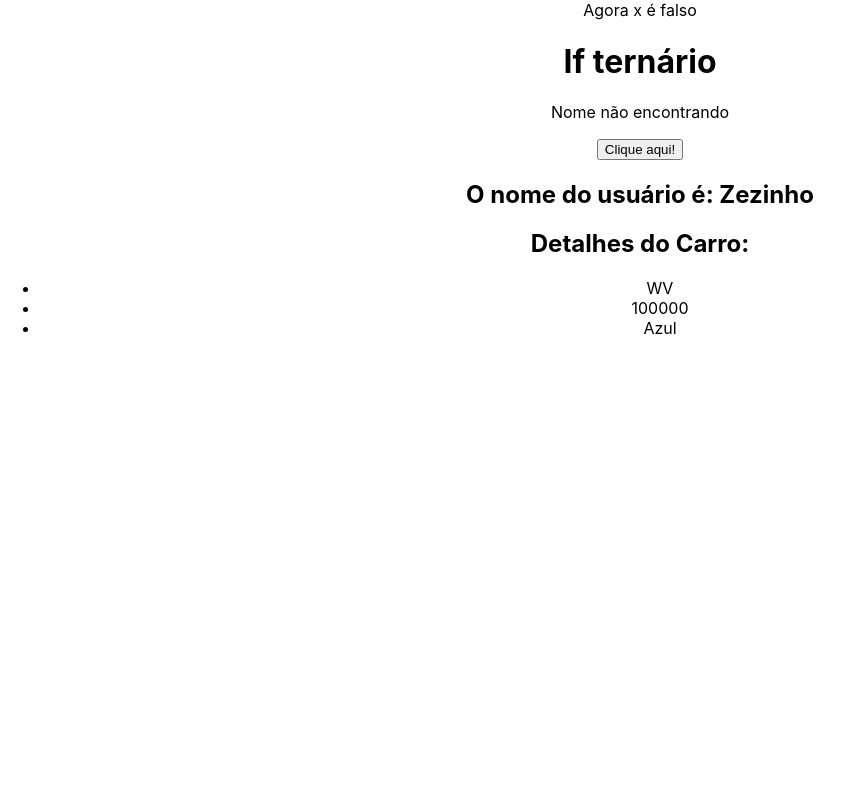
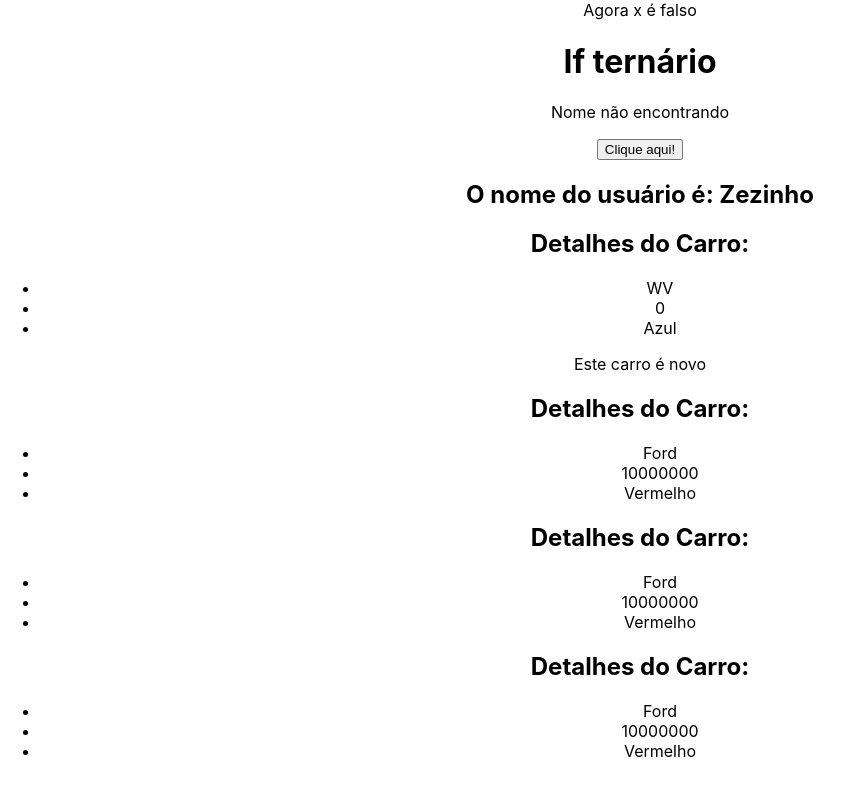
Before and after one commit to jpcchaves/Curso-ReactJS, a React (Create React App) app in the folder 3_AVANÇANDO/secao-3/: page / in a window 1280 px wide. Shown: the part 1371-2167 px from the top of the page, without its empty margins (0-853 px from the left). Built offline with nearby package versions, Linux system fonts and the light colour scheme.

Commit message:
reaproveitando componentes

```diff
--- a/3_AVANÇANDO/secao-3/src/App.js
+++ b/3_AVANÇANDO/secao-3/src/App.js
@@ -28,7 +28,11 @@ function App() {
         {/* props */}
         <ShowUserName name="Zezinho"/>
         {/* destructuring */}
-        <CarDetails brand="WV" km={100000} color="Azul" />
+        <CarDetails brand="WV" km={0} color="Azul" novo={true}/>
+        {/* reaproveitando components */}
+        <CarDetails brand="Ford" km={10000000}color="Vermelho" new={false}/>
+        <CarDetails brand="Ford" km={10000000}color="Vermelho" new={false}/>
+        <CarDetails brand="Ford" km={10000000}color="Vermelho" new={false}/>
     </div>
   );
 }
--- a/3_AVANÇANDO/secao-3/src/components/CarDetails.jsx
+++ b/3_AVANÇANDO/secao-3/src/components/CarDetails.jsx
@@ -1,4 +1,4 @@
-const CarDetails = ({ brand, km, color }) => {
+const CarDetails = ({ brand, km, color, novo }) => {
   return (
     <div>
     <h2>Detalhes do Carro:</h2>
@@ -7,6 +7,7 @@ const CarDetails = ({ brand, km, color }) => {
             <li>{km}</li>
             <li>{color}</li>
         </ul>
+        {novo && <p>Este carro é novo</p>}
     </div>
   )
 }
```
